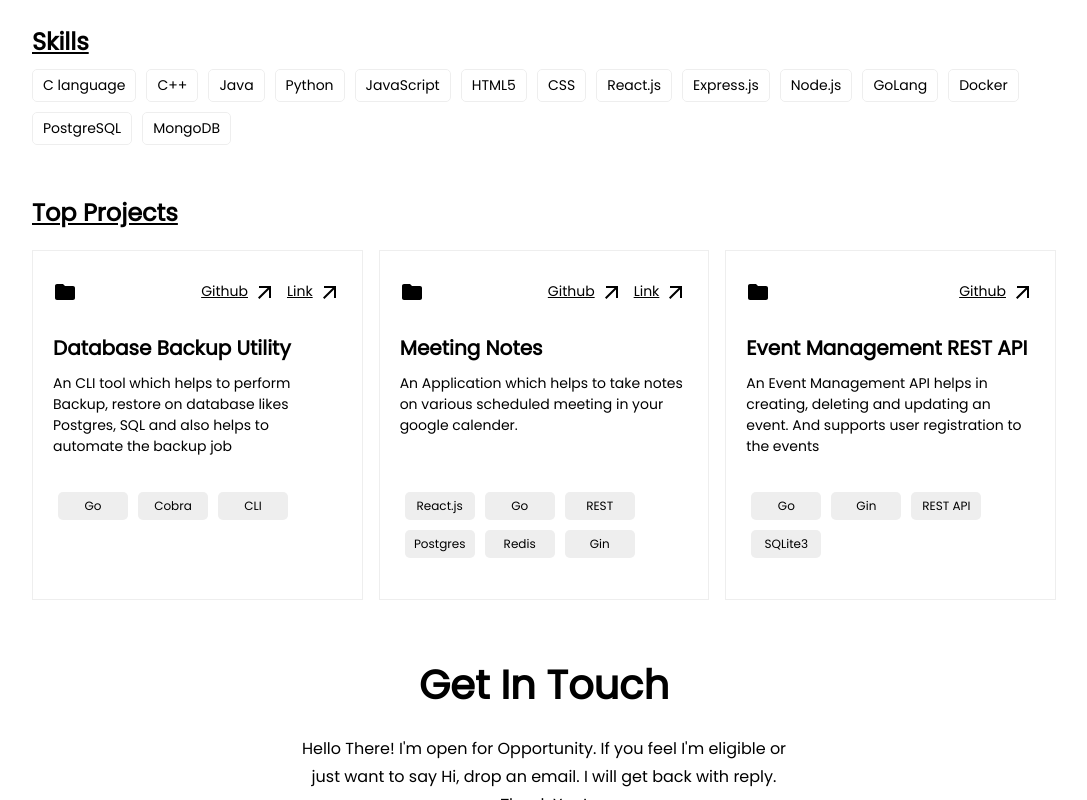
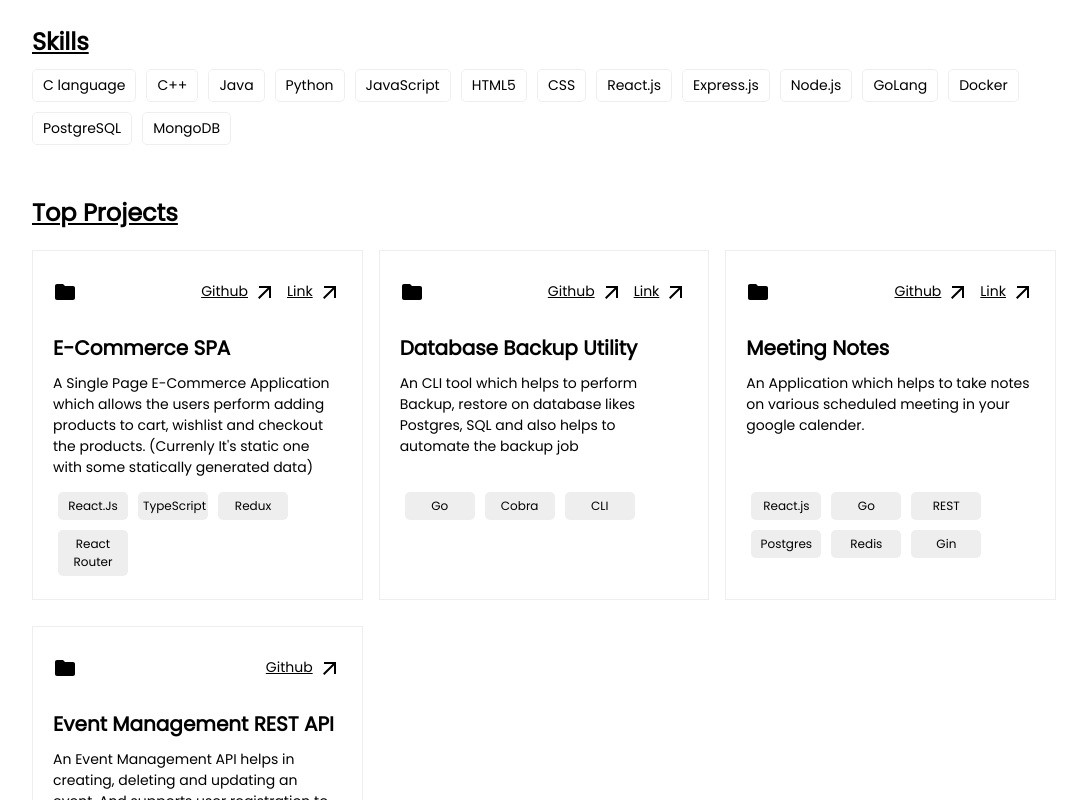
Before and after one commit to sambasivareddy-ch/sambasiva, a React (Create React App) app: page / in a window 1280 px wide. Shown: the part 564-1364 px from the top of the page, without its empty margins (96-1183 px from the left). Built offline with nearby package versions, Linux system fonts and the light colour scheme.

Commit message:
e-commerce spa added

```diff
--- a/src/components/Projects.js
+++ b/src/components/Projects.js
@@ -4,6 +4,15 @@ import styles from "../styles/page.module.css";
 import Project from "./Project";
 
 const projects_arr = [
+    {
+        project_name: "E-Commerce SPA",
+        link: "https://e-commerce-spa-kappa.vercel.app/",
+        gitlink: "https://github.com/sambasivareddy-ch/e-commerce_spa",
+        description:
+            "A Single Page E-Commerce Application which allows the users perform adding products to cart, wishlist and checkout the products. (Currenly It's static one with some statically generated data)",
+        skills: ["React.Js", "TypeScript", "Redux", "React Router"],
+        status: "Completed",
+    },
     {
         project_name: "Database Backup Utility",
         link: "https://github.com/sambasivareddy-ch/db_backup_utility/releases/tag/v1.0.0",
```
